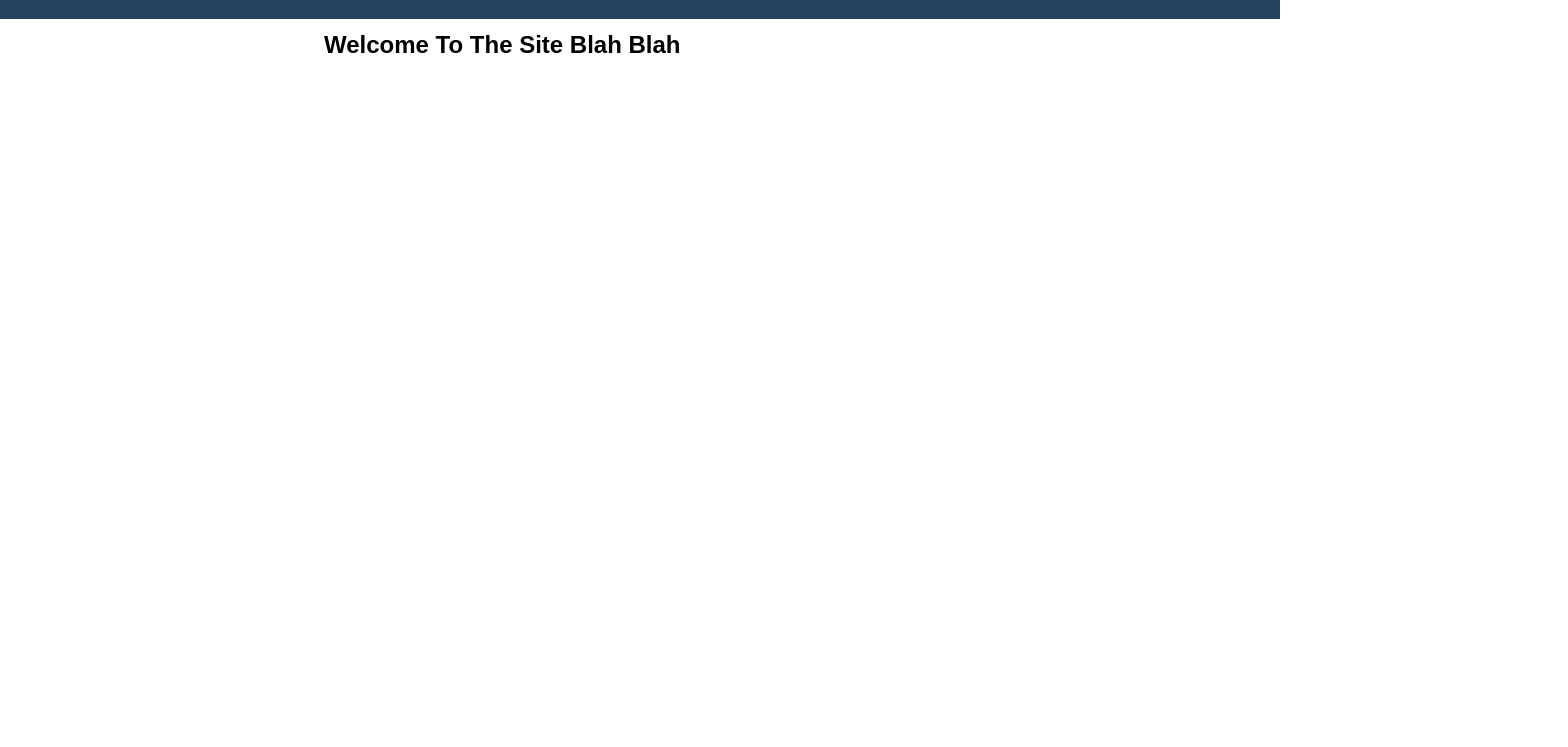
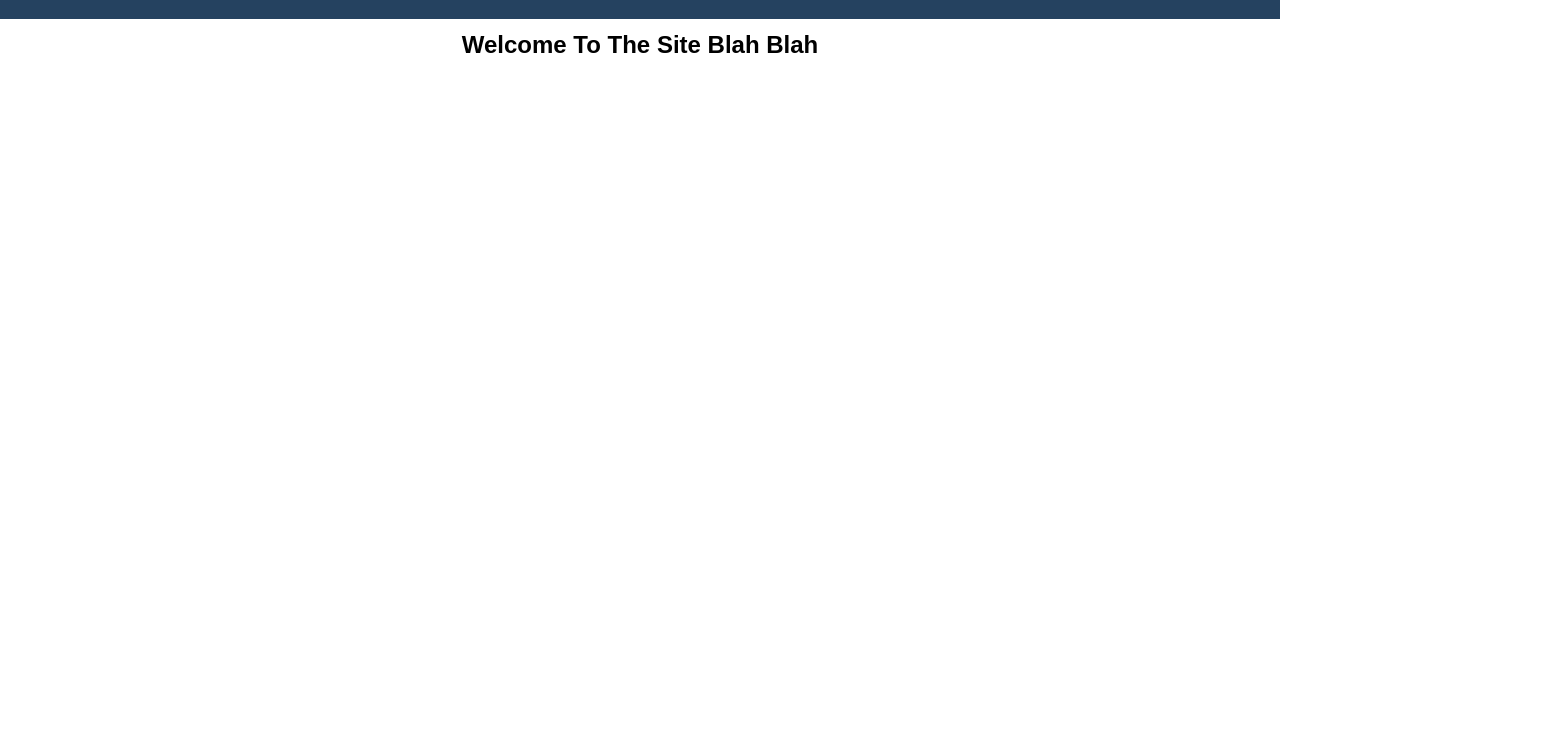
Before and after one commit to azizqu/nav-menu-mfa, a plain HTML site: page index.html in a window 1280 px wide. Shown: the part 53-800 px from the top of the page, 1568 px wide, since content can reach past the window. Drawn offline with Linux system fonts and the light colour scheme.

Commit message:
fixed padding issue on firefox and fixed article content positioning

```diff
--- a/css/style.css
+++ b/css/style.css
@@ -444,7 +444,7 @@ li a{
 
   }
   .droplist li{
-    padding: 0.5em;
+    /*padding: 0.5em;*/
     margin:0;
     min-width: max-content;
 
@@ -462,13 +462,7 @@ li a{
     font-size: 1em;
     background: rgba(37, 66, 96, 1);
   }
-  .content h1{
-    padding: 0.5em;
-    margin: 0.5em;
-    position: relative;
-    left: 7em;
-    z-index: -1;
-  }
+
   .mclosebtn {
     top: 0;
     color: white;
@@ -493,15 +487,31 @@ li a{
   background-color: rgb(66, 73, 87);
   transition: all 0.5s ease-in-out;
 }
+article.content{
+  display: flex;
+  justify-content: center;
+}
+.content h1{
+  padding: 0.5em;
+  margin: 0.5em;
+  position: relative;
+  left: 0;
+  z-index: -1;
+}
 
   /* Desktop and up */
   @media screen and (min-width: 64em) {
 .mclosebtn{
   left: 7.5em;
 }
-
-
-    .content h1 {
-      left: 12.5em;
-    }
+/*article.content{*/
+/*display: flex;*/
+/*  justify-content: center;*/
+/*}*/
+/*.content h1{*/
+/*  left: 0;*/
+/*}*/
+    /*.content h1 {*/
+    /*  left: 12.5em;*/
+    /*}*/
   }
```
